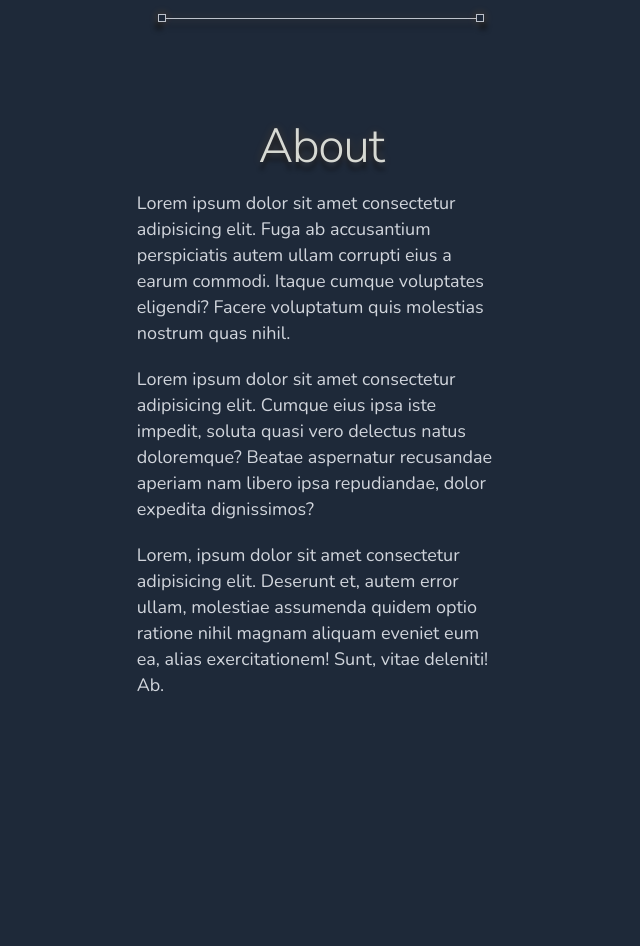
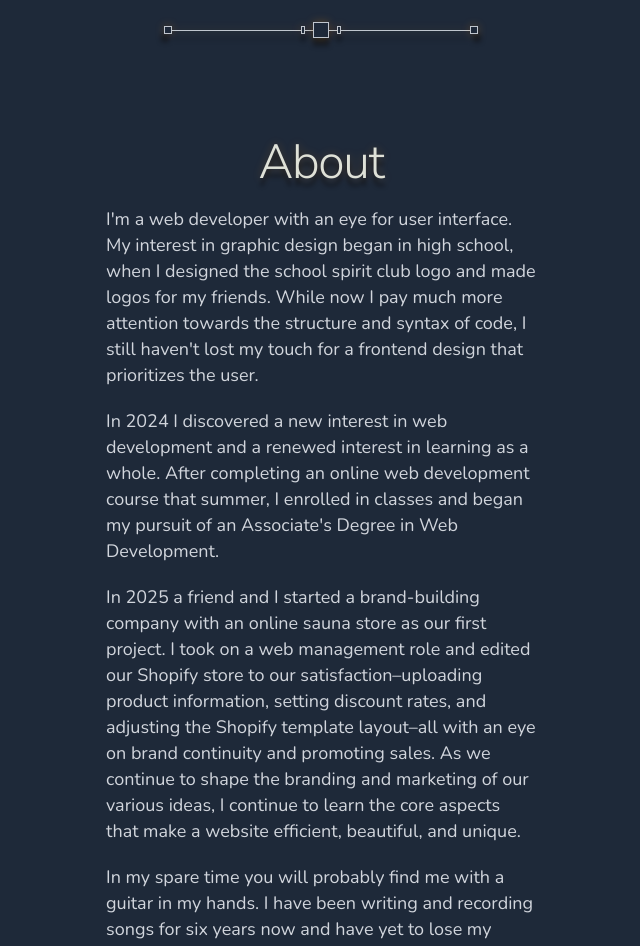
Before and after one commit to bathoele/portfolio-modern, a React app: page / in a window 1280 px wide. Shown: the part 1660-2606 px from the top of the page, without its empty margins (319-959 px from the left). Built offline with nearby package versions, Linux system fonts and the light colour scheme; the HTML template or start-up script is replaced by a standard one.

Commit message:
Add about content, increase text/box shadow effect, style section borders

```diff
--- a/src/AboutPage.jsx
+++ b/src/AboutPage.jsx
@@ -2,11 +2,12 @@ import React from "react";
 
 export default function AboutPage() {
   return (
-    <section id="about" className="flex flex-col gap-5 items-center h-screen w-5/7 mx-auto">
+    <section id="about" className="flex flex-col gap-5 items-center mb-100 w-5/6 mx-auto">
       <h1 className="text-5xl animate-color-pulse font-light font-head tracking-tight">About</h1>
-      <p className="leading-6.5">Lorem ipsum dolor sit amet consectetur adipisicing elit. Fuga ab accusantium perspiciatis autem ullam corrupti eius a earum commodi. Itaque cumque voluptates eligendi? Facere voluptatum quis molestias nostrum quas nihil.</p>
-      <p className="leading-6.5">Lorem ipsum dolor sit amet consectetur adipisicing elit. Cumque eius ipsa iste impedit, soluta quasi vero delectus natus doloremque? Beatae aspernatur recusandae aperiam nam libero ipsa repudiandae, dolor expedita dignissimos?</p>
-      <p className="leading-6.5">Lorem, ipsum dolor sit amet consectetur adipisicing elit. Deserunt et, autem error ullam, molestiae assumenda quidem optio ratione nihil magnam aliquam eveniet eum ea, alias exercitationem! Sunt, vitae deleniti! Ab.</p>
+      <p className="leading-6.5">I'm a web developer with an eye for user interface. My interest in graphic design began in high school, when I designed the school spirit club logo and made logos for my friends. While now I pay much more attention towards the structure and syntax of code, I still haven't lost my touch for a frontend design that prioritizes the user.</p>
+      <p className="leading-6.5">In 2024 I discovered a new interest in web development and a renewed interest in learning as a whole. After completing an online web development course that summer, I enrolled in classes and began my pursuit of an Associate's Degree in Web Development.</p>
+      <p className="leading-6.5">In 2025 a friend and I started a brand-building company with an online sauna store as our first project. I took on a web management role and edited our Shopify store to our satisfaction–uploading product information, setting discount rates, and adjusting the Shopify template layout–all with an eye on brand continuity and promoting sales. As we continue to shape the branding and marketing of our various ideas, I continue to learn the core aspects that make a website efficient, beautiful, and unique.</p>
+      <p className="leading-6.5">In my spare time you will probably find me with a guitar in my hands. I have been writing and recording songs for six years now and have yet to lose my imagination for the next beautiful sound.</p>
     </section>
   )
 }
--- a/src/HomePage.jsx
+++ b/src/HomePage.jsx
@@ -4,8 +4,8 @@ function HomePage({ setPage }) {
 
   return (
     <section id="home" className="flex flex-col items-center gap-8 h-[30vh]">
-      <h1 className="text-5xl animate-color-pulse font-light font-head tracking-tight">I'm Brendan Thoele</h1>
-      <p className="leading-6.5 w-7/10 max-w-150">A web developer and designer who loves making websites that are efficient, beautiful, and unique. Graphic and UX design are my strong suites; and my web development abilities are always expanding!</p>
+      <h1 className="text-5xl animate-color-pulse font-light font-head tracking-tight mb-8">I'm Brendan Thoele</h1>
+      <p className="leading-6.5 w-7/10 max-w-150">A web developer and designer who loves making websites that are efficient, beautiful, and unique. Graphic and UX design are my strong suits; and my web development abilities are always expanding!</p>
     </section>
   )
 }
--- a/src/SectionBorder.jsx
+++ b/src/SectionBorder.jsx
@@ -4,7 +4,13 @@ export default function SectionBorder() {
   return (
     <div className="flex flex-row items-center justify-center mt-10">
       <div className="w-2 h-2 border-1 border-gray-400 animate-border-left"></div>
-      <div className="border-t-1 animate-border-pulse w-3/5 h-0"></div>
+      <div className="border-t-1 animate-border-pulse w-1/4 h-0"></div>
+      <div className="w-1 h-2 border-1 border-gray-400 animate-border-pulse"></div>
+      <div className="border-t-1 animate-border-pulse w-2 h-0"></div>
+      <div className="w-4 h-4 border-1 border-gray-400 animate-border-pulse"></div>
+      <div className="border-t-1 animate-border-pulse w-2 h-0"></div>
+      <div className="w-1 h-2 border-1 border-gray-400 animate-border-pulse"></div>
+      <div className="border-t-1 animate-border-pulse w-1/4 h-0"></div>
       <div className="w-2 h-2 border-1 border-gray-400 animate-border-right"></div>
     </div>
   )
--- a/src/index.css
+++ b/src/index.css
@@ -38,7 +38,7 @@
                               3px 8px 5px rgba(0, 0, 0, .5);
     }
     55%, 65%       { border-color: var(--color-gray-400);
-                box-shadow:  0 0 10px rgba(255, 145, 0, 0.05),
+                box-shadow:  0 0 10px rgba(255, 145, 0, 0.1),
                               3px 8px 5px rgba(0, 0, 0, .15);
     }
   }
@@ -49,7 +49,7 @@
                               0 8px 4px rgba(0, 0, 0, .5);
     }
     55%, 65%       { color: var(--color-gray-400);
-                text-shadow:  0 0 10px rgba(255, 145, 0, 0.05),
+                text-shadow:  0 0 10px rgba(255, 145, 0, 0.1),
                               0 8px 4px rgba(0, 0, 0, .15);
     }
   }
```
